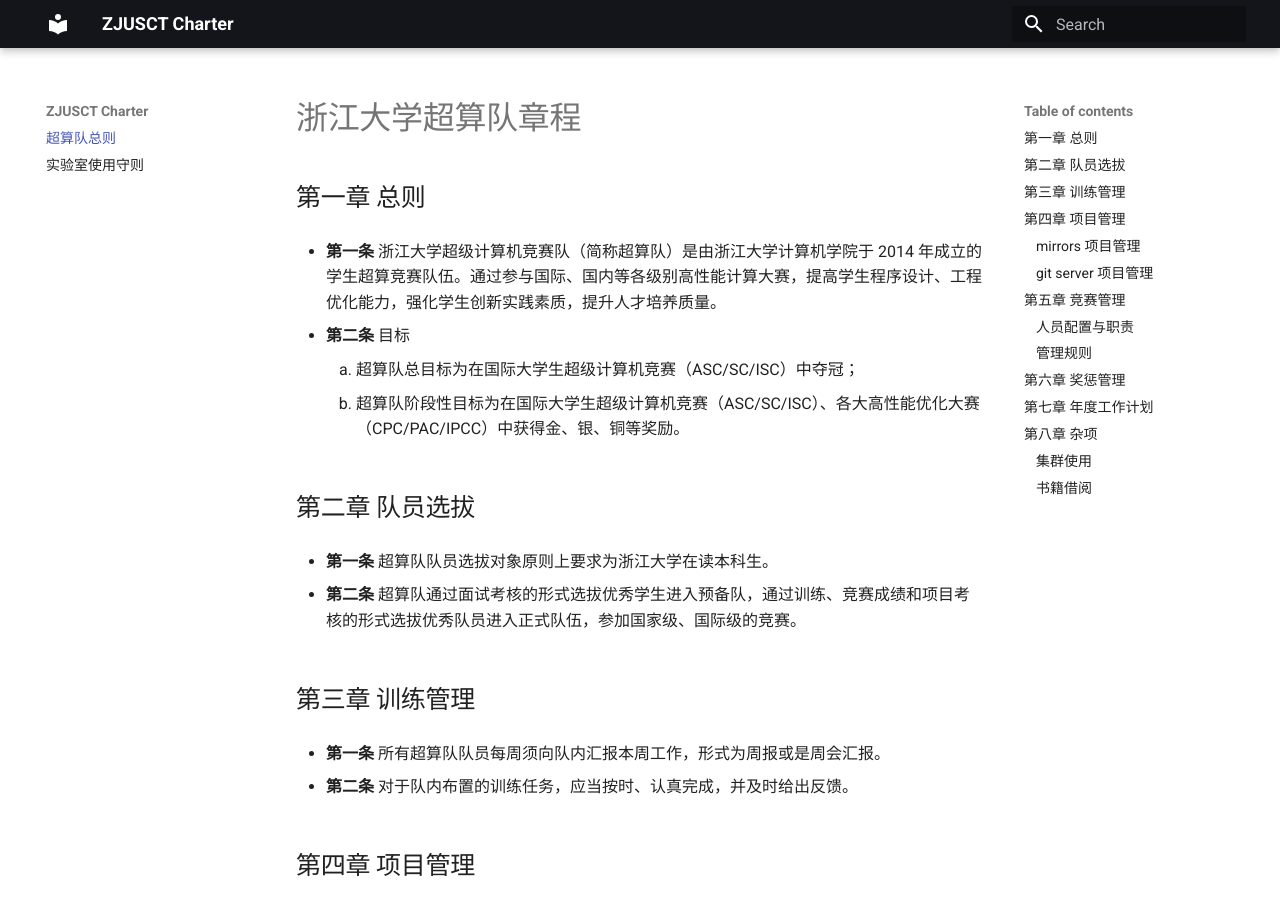
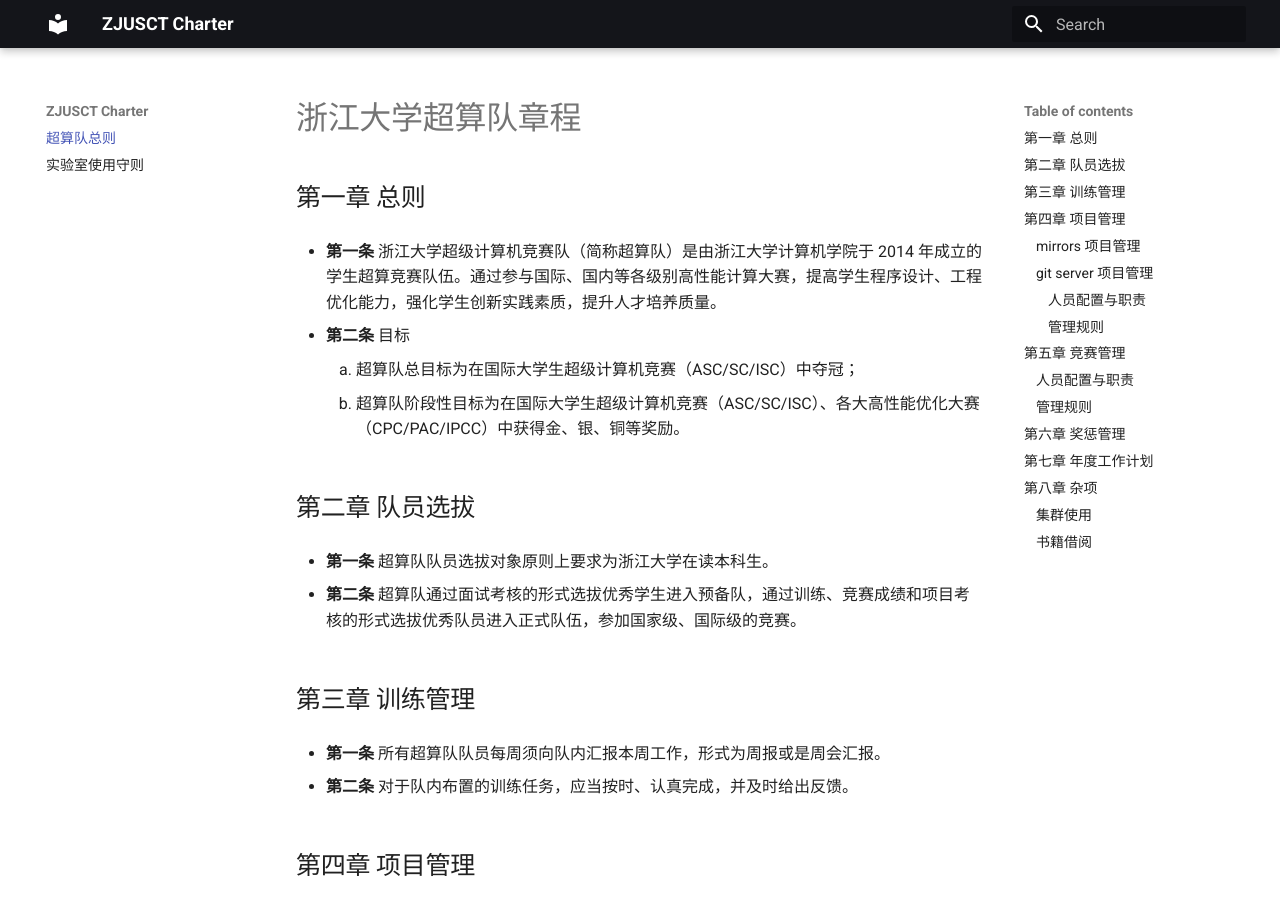
Before and after one commit to ZJUSCT/charter, an MkDocs documentation site: the page built from docs/index.md, in a window 1280 px wide and 900 px high. Built offline with MkDocs 1.6.1 and Material for MkDocs 9.7.7, drawn with Linux system fonts in a browser that asks for light colours.

Commit message:
Update index.md

```diff
--- a/docs/index.md
+++ b/docs/index.md
@@ -39,14 +39,14 @@
 
 ### git server 项目管理
 
-- 人员配置与职责
+#### 人员配置与职责
   - 总负责人 1 名——负责和上级部门的交流对接，负责内部事务的决策，优先考虑技术人员担任
   - 技术人员 2-3 名——负责新服务的开发，服务器运维，管理硬件的使用
   - 外宣与审核 1 名——对外联系组织交流，发布公告与推文，负责审核 Git 上的公开项目内容
   - 技术候补 3-5 名——招收新人作为技术候补，辅助进行审核，辅助技术人员进行运维工作，接受技术培训，交接技术人员毕业或离开后的工作
   - 财务人员 1 名——负责管理财务的收支，撰写财务报告，管理捐款等专用款项并公开
 
-- 管理规则
+#### 管理规则
   - 财务规则
     - 接受校内师生与学校上级单位的监督和质询。
     - 相关负责⼈应当根据运营情况和学校相关规定，建⽴独⽴透明的会计、审计制度。财务⼯工作应当完全透明，相关负责⼈有详尽记录财务使⽤用情况并定期公开发表财务报告的义务。
```
